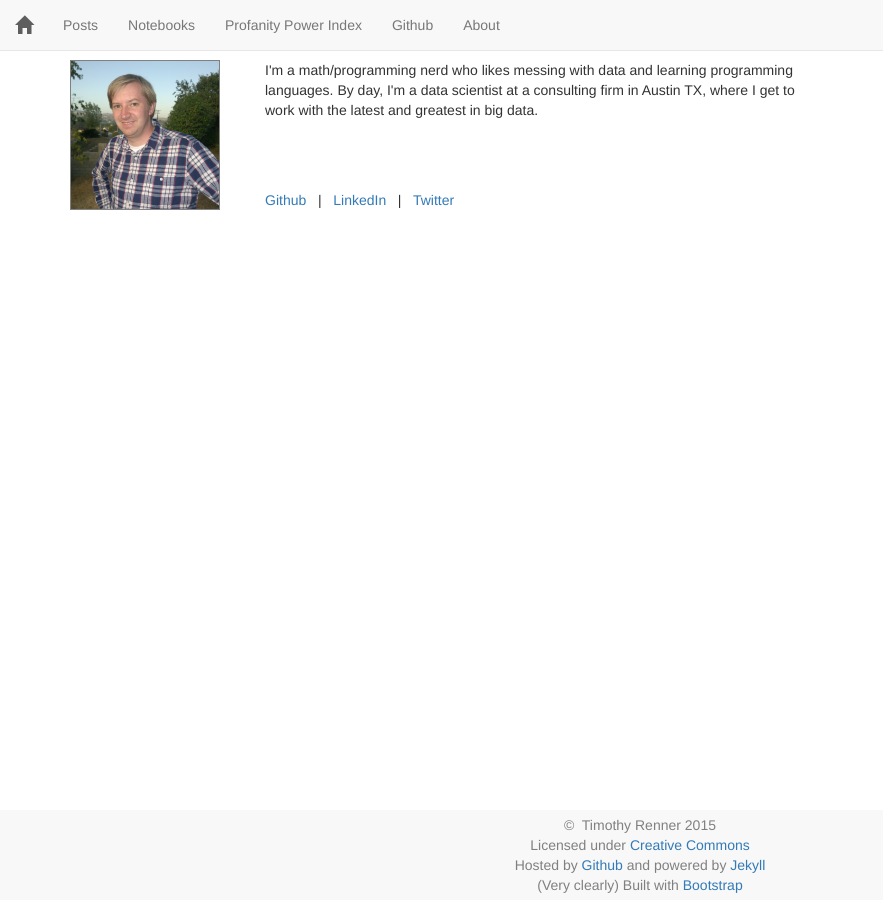
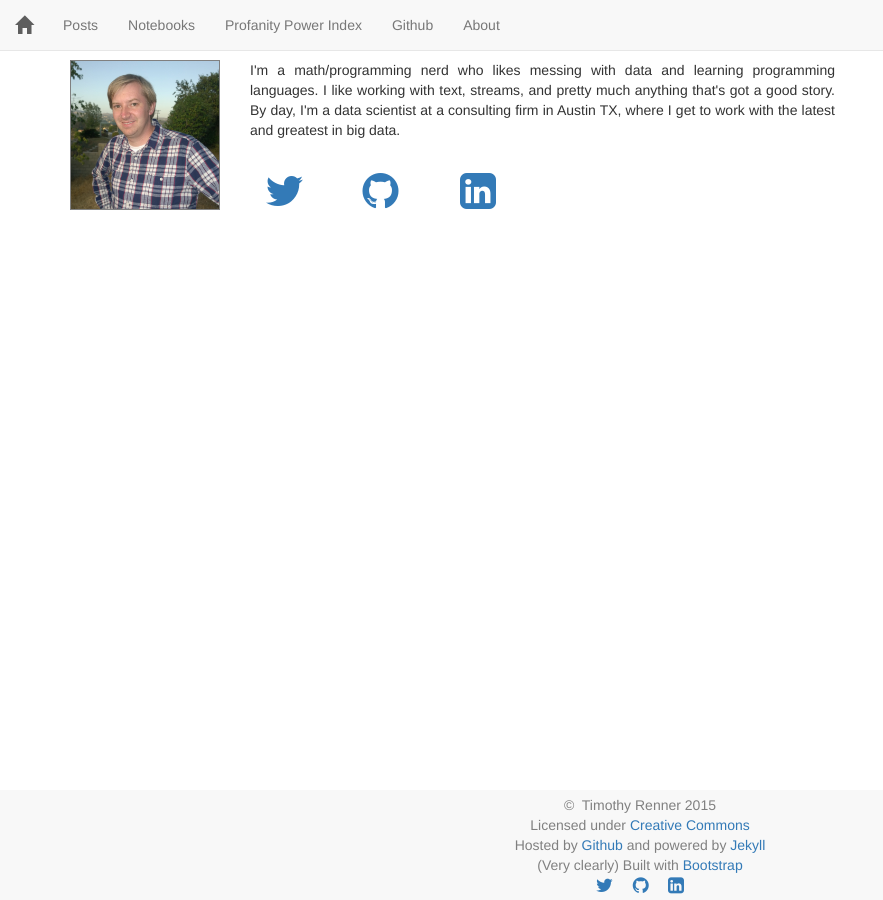
Before and after one commit to timothyrenner/timothyrenner.github.io, a Jekyll site: the page built from about/index.html, in a window 1280 px wide. Shown: the whole page, without its empty margins (0-883 px from the left). Built offline with Jekyll 4.4.1, drawn with Linux system fonts in a browser that asks for light colours; nearby versions of some CDN libraries.

Commit message:
Added social icons.

```diff
--- a/_includes/footer.html
+++ b/_includes/footer.html
@@ -20,5 +20,16 @@
                 (Very clearly) Built with <a href="http://getbootstrap.com/">Bootstrap</a>
             </div>
         </div>
-    </div>
+        <div class="row">
+            <div class="col-md-4 col-md-offset-4">
+                <a href="https://twitter.com/timothyrenner"><i class="fa fa-twitter fa-lg"></i></a>
+                &nbsp;
+                &nbsp;
+                <a href="https://github.com/timothyrenner"><i class="fa fa-github fa-lg"></i></a>
+                &nbsp;
+                &nbsp;
+                <a href="https://www.linkedin.com/in/timothyrenner"><i class="fa fa-linkedin-square fa-lg"></i></a>
+            </div>
+        </div>
+    </div> <!-- container -->
 </footer>
--- a/_layouts/default.html
+++ b/_layouts/default.html
@@ -6,6 +6,9 @@
     <link href="{{ site.url }}/css/syntax.css" rel="stylesheet"/>
     <!-- Bootstrap CSS -->
     <link href="{{ site.url }}/css/bootstrap.min.css" rel="stylesheet"/>
+    <!-- fontawesome -->
+    <link rel="stylesheet" href="https://maxcdn.bootstrapcdn.com/font-awesome/4.4.0/css/font-awesome.min.css">
+    <!-- Custom style -->
     <link href="{{ site.url }}/css/style.css" rel="stylesheet"/>
     <meta charset="utf-8">
 </head>
--- a/_layouts/post.html
+++ b/_layouts/post.html
@@ -6,6 +6,9 @@
     <link href="{{ site.url }}/css/syntax.css" rel="stylesheet"/>
     <!-- Bootstrap CSS -->
     <link href="{{ site.url }}/css/bootstrap.min.css" rel="stylesheet"/>
+    <!-- fontawesome -->
+    <link rel="stylesheet" href="https://maxcdn.bootstrapcdn.com/font-awesome/4.4.0/css/font-awesome.min.css">
+    <!-- Custom style -->
     <link href="{{ site.url }}/css/style.css" rel="stylesheet"/>
     <meta charset="utf-8">
 </head>
--- a/about/index.html
+++ b/about/index.html
@@ -9,24 +9,25 @@ title: timothyrenner.github.io
             <img src="/images/profile.jpg" style="width:150px;height:150px;border: 1px solid gray">
         </div> <!-- Image col -->
         <div class="col-md-6">
-            <p>
+            <div class="row">
+            <p class="text-justify">
                 I'm a math/programming nerd who likes messing with data and learning programming languages.
+                I like working with text, streams, and pretty much anything that's got a good story.
                 By day, I'm a data scientist at a consulting firm in Austin TX, where I get to work with the latest and greatest in big data.
+            </p>
+            </div>
             <br>
-            <br>
-            <br>
-            <br>
-            <p>
-                <a href="https://github.com/timothyrenner">Github</a>
-                &nbsp;
-                |
-                &nbsp;
-                <a href="http://www.linkedin.com/in/timothyrenner">LinkedIn</a>
-                &nbsp;
-                |
-                &nbsp;
-                <a href="https://twitter.com/timothyrenner">Twitter</a>
-            </p>
+            <div class="row">
+                <div class="col-md-2">
+                <a href="https://twitter.com/timothyrenner"><i class="fa fa-twitter fa-3x"></i></a>
+                </div>
+                <div class="col-md-2">
+                <a href="https://github.com/timothyrenner"><i class="fa fa-github fa-3x"></i></a>
+                </div>
+                <div class="col-md-2">
+                <a href="http://www.linkedin.com/in/timothyrenner"><i class="fa fa-linkedin-square fa-3x"></i></a>
+                </div>
+            </div>
         </div> <!-- text col -->
     </div><!-- main row -->
 </div>
--- a/css/style.css
+++ b/css/style.css
@@ -4,11 +4,11 @@ html, body {
 
 body {
     padding-top: 60px;
-    padding-bottom: 90px
+    padding-bottom: 110px
 }
 
 footer {
-    height: 90px;
+    height: 110px;
     margin-bottom: 0;
     margin-top:90px;
     padding-top:5px;
--- a/profanitypowerindex/20150806-foxnews/index.html
+++ b/profanitypowerindex/20150806-foxnews/index.html
@@ -9,6 +9,7 @@ title: "Profanity Power Index"
     <title>Profanity Power Index</title>
     <link href="https://maxcdn.bootstrapcdn.com/bootstrap/3.3.4/css/bootstrap.min.css" rel="stylesheet" type="text/css">
     <link href="https://maxcdn.bootstrapcdn.com/bootstrap/3.3.4/css/bootstrap-theme.min.css" rel="stylesheet" type="text/css">
+    <link rel="stylesheet" href="https://maxcdn.bootstrapcdn.com/font-awesome/4.4.0/css/font-awesome.min.css">
     <link href="{{ site.url }}/css/style.css" rel="stylesheet"/>
     <link href="css/style.css" rel="stylesheet" type="text/css">
 </head>
```
